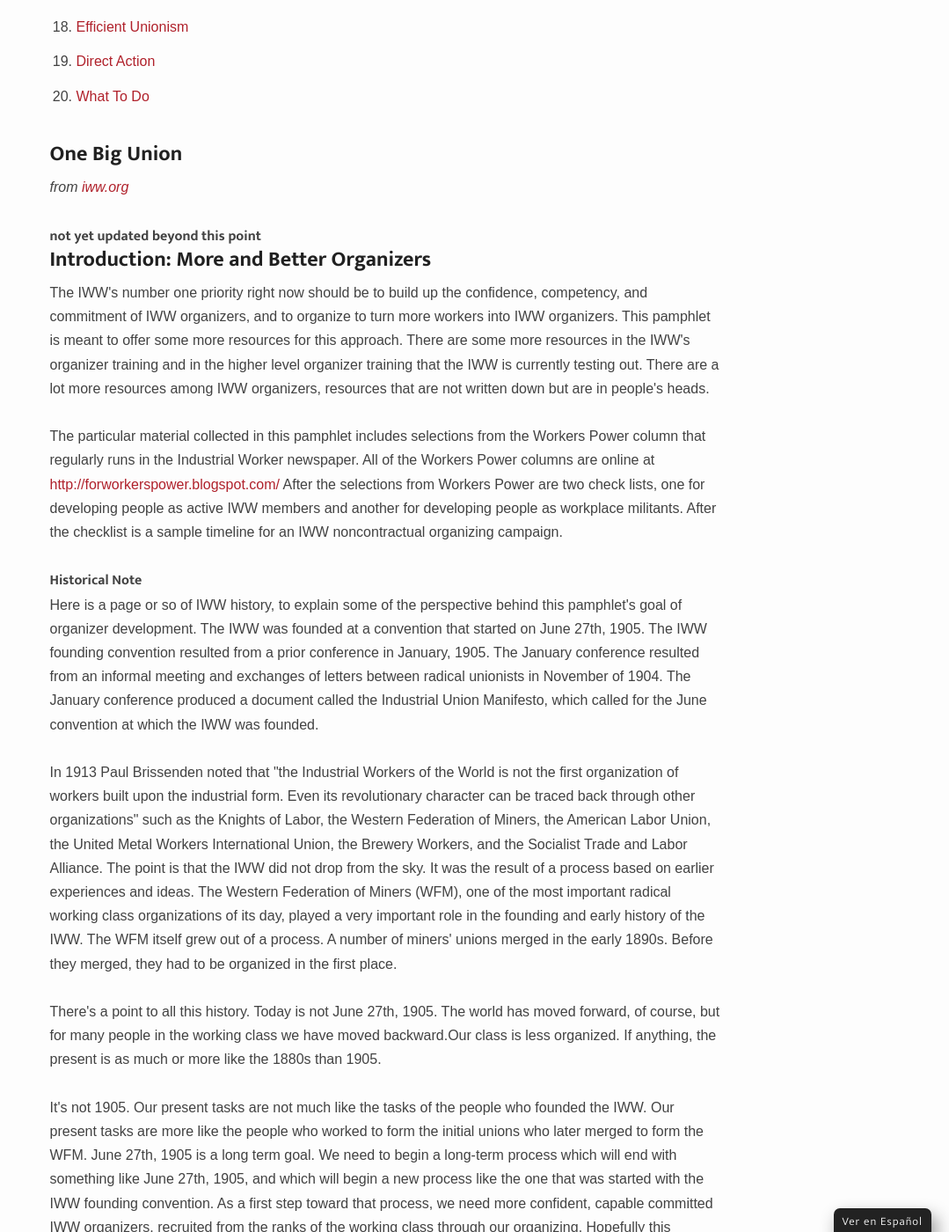
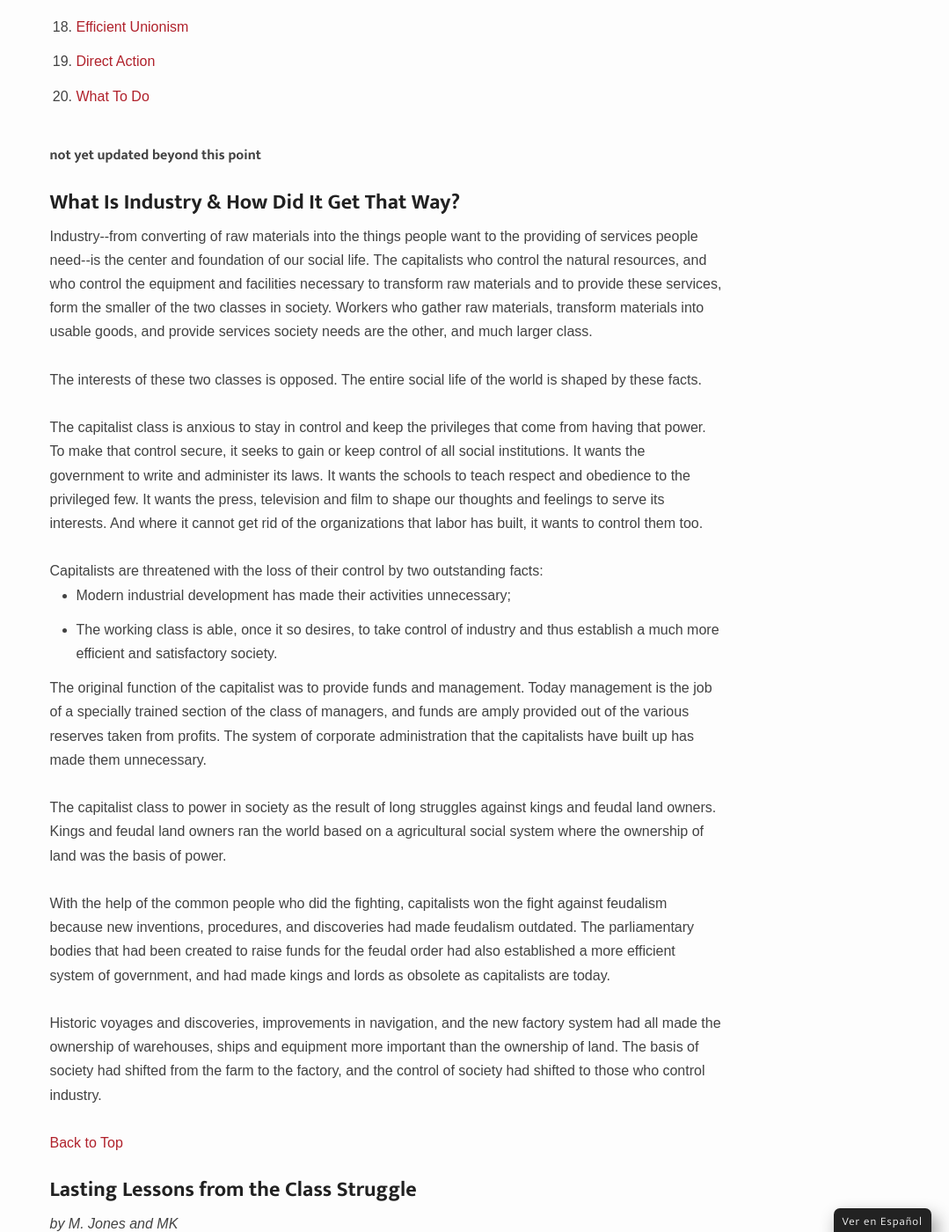
Before and after one commit to IWW-NYC-GMB/iww.nyc, a Jekyll site: the page built from one-big-union.html, in a window 1280 px wide and 1400 px high, scrolled down 1580 px. Shown: the whole window at 88% size, without its empty margins (201-1280 px from the left). Built offline with Jekyll 4.4.1, drawn with Linux system fonts in a browser that asks for light colours; some web fonts are replaced; some of the changed text lies outside the part shown.

Commit message:
Update one-big-union.html

```diff
--- a/one-big-union.html
+++ b/one-big-union.html
@@ -32,27 +32,29 @@
   <li><a href="#what-to-do">What To Do</a></li>
 </ol><br>
 
-<h1>One Big Union</h1>
+<strong>not yet updated beyond this point</strong><br><br>
+
+<h2 id="what-is-industry">What Is Industry & How Did It Get That Way?</h2>
 <p>
-<em>from <a href="https://iww.org/about/official/OBU">iww.org</a></em>
-</p><br>
+Industry--from converting of raw materials into the things people want to the providing of services people need--is the center and foundation of our social life. The capitalists who control the natural resources, and who control the equipment and facilities necessary to transform raw materials and to provide these services, form the smaller of the two classes in society. Workers who gather raw materials, transform materials into usable goods, and provide services society needs are the other, and much larger class.<br><br>
 
-<strong>not yet updated beyond this point</strong><br>
+The interests of these two classes is opposed. The entire social life of the world is shaped by these facts.<br><br>
 
-<h2 id="introduction-more-and-better-organizers">Introduction: More and Better Organizers</h2>
-<p>
-The IWW's number one priority right now should be to build up the confidence, competency, and commitment of IWW organizers, and to organize to turn more workers into IWW organizers. This pamphlet is meant to offer some more resources for this approach. There are some more resources in the IWW's organizer training and in the higher level organizer training that the IWW is currently testing out. There are a lot more resources among IWW organizers, resources that are not written down but are in people's heads.<br><br>
+The capitalist class is anxious to stay in control and keep the privileges that come from having that power. To make that control secure, it seeks to gain or keep control of all social institutions. It wants the government to write and administer its laws. It wants the schools to teach respect and obedience to the privileged few. It wants the press, television and film to shape our thoughts and feelings to serve its interests. And where it cannot get rid of the organizations that labor has built, it wants to control them too.<br><br>
 
-The particular material collected in this pamphlet includes selections from the Workers Power column that regularly runs in the Industrial Worker newspaper. All of the Workers Power columns are online at <a href="https://forworkerspower.blogspot.com/">http://forworkerspower.blogspot.com/</a> After the selections from Workers Power are two check lists, one for developing people as active IWW members and another for developing people as workplace militants. After the checklist is a sample timeline for an IWW noncontractual organizing campaign.<br><br>
+Capitalists are threatened with the loss of their control by two outstanding facts:
+<ul>
+<li>Modern industrial development has made their activities unnecessary;</li>
+<li>The working class is able, once it so desires, to take control of industry and thus establish a much more efficient and satisfactory society.</li>
+</ul>
 
-<strong>Historical Note</strong><br>
-Here is a page or so of IWW history, to explain some of the perspective behind this pamphlet's goal of organizer development. The IWW was founded at a convention that started on June 27th, 1905. The IWW founding convention resulted from a prior conference in January, 1905. The January conference resulted from an informal meeting and exchanges of letters between radical unionists in November of 1904. The January conference produced a document called the Industrial Union Manifesto, which called for the June convention at which the IWW was founded.<br><br>
+The original function of the capitalist was to provide funds and management. Today management is the job of a specially trained section of the class of managers, and funds are amply provided out of the various reserves taken from profits. The system of corporate administration that the capitalists have built up has made them unnecessary.<br><br>
 
-In 1913 Paul Brissenden noted that "the Industrial Workers of the World is not the first organization of workers built upon the industrial form. Even its revolutionary character can be traced back through other organizations" such as the Knights of Labor, the Western Federation of Miners, the American Labor Union, the United Metal Workers International Union, the Brewery Workers, and the Socialist Trade and Labor Alliance. The point is that the IWW did not drop from the sky. It was the result of a process based on earlier experiences and ideas. The Western Federation of Miners (WFM), one of the most important radical working class organizations of its day, played a very important role in the founding and early history of the IWW. The WFM itself grew out of a process. A number of miners' unions merged in the early 1890s. Before they merged, they had to be organized in the first place.<br><br>
+The capitalist class to power in society as the result of long struggles against kings and feudal land owners. Kings and feudal land owners ran the world based on a agricultural social system where the ownership of land was the basis of power.<br><br>
 
-There's a point to all this history. Today is not June 27th, 1905. The world has moved forward, of course, but for many people in the working class we have moved backward.Our class is less organized. If anything, the present is as much or more like the 1880s than 1905.<br><br>
+With the help of the common people who did the fighting, capitalists won the fight against feudalism because new inventions, procedures, and discoveries had made feudalism outdated. The parliamentary bodies that had been created to raise funds for the feudal order had also established a more efficient system of government, and had made kings and lords as obsolete as capitalists are today.<br><br>
 
-It's not 1905. Our present tasks are not much like the tasks of the people who founded the IWW. Our present tasks are more like the people who worked to form the initial unions who later merged to form the WFM. June 27th, 1905 is a long term goal. We need to begin a long-term process which will end with something like June 27th, 1905, and which will begin a new process like the one that was started with the IWW founding convention. As a first step toward that process, we need more confident, capable committed IWW organizers, recruited from the ranks of the working class through our organizing. Hopefully this pamphlet helps with that. There is much else that has to happen. We have so much to do.<br><br>
+Historic voyages and discoveries, improvements in navigation, and the new factory system had all made the ownership of warehouses, ships and equipment more important than the ownership of land. The basis of society had shifted from the farm to the factory, and the control of society had shifted to those who control industry.<br><br>
 
 <a href="#top">Back to Top</a><br><br>
 </p>
```
